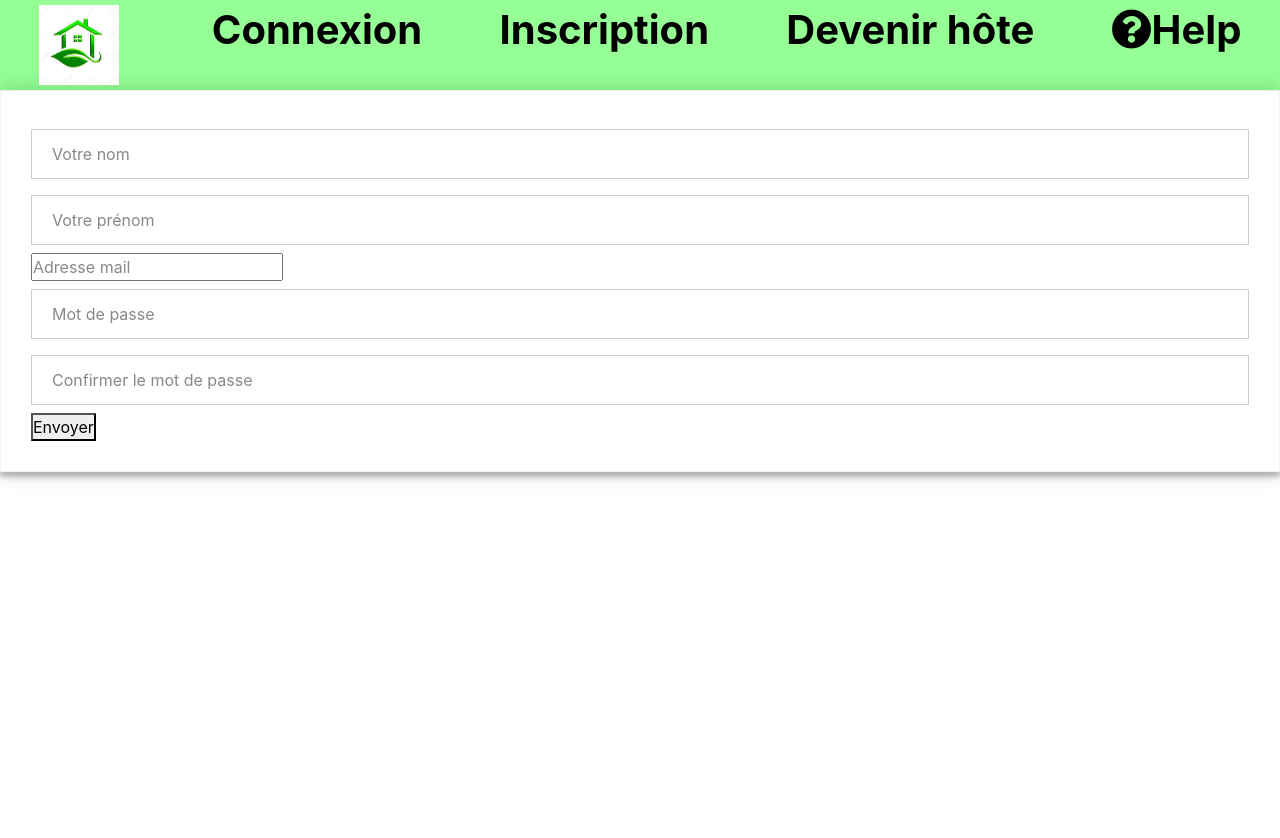
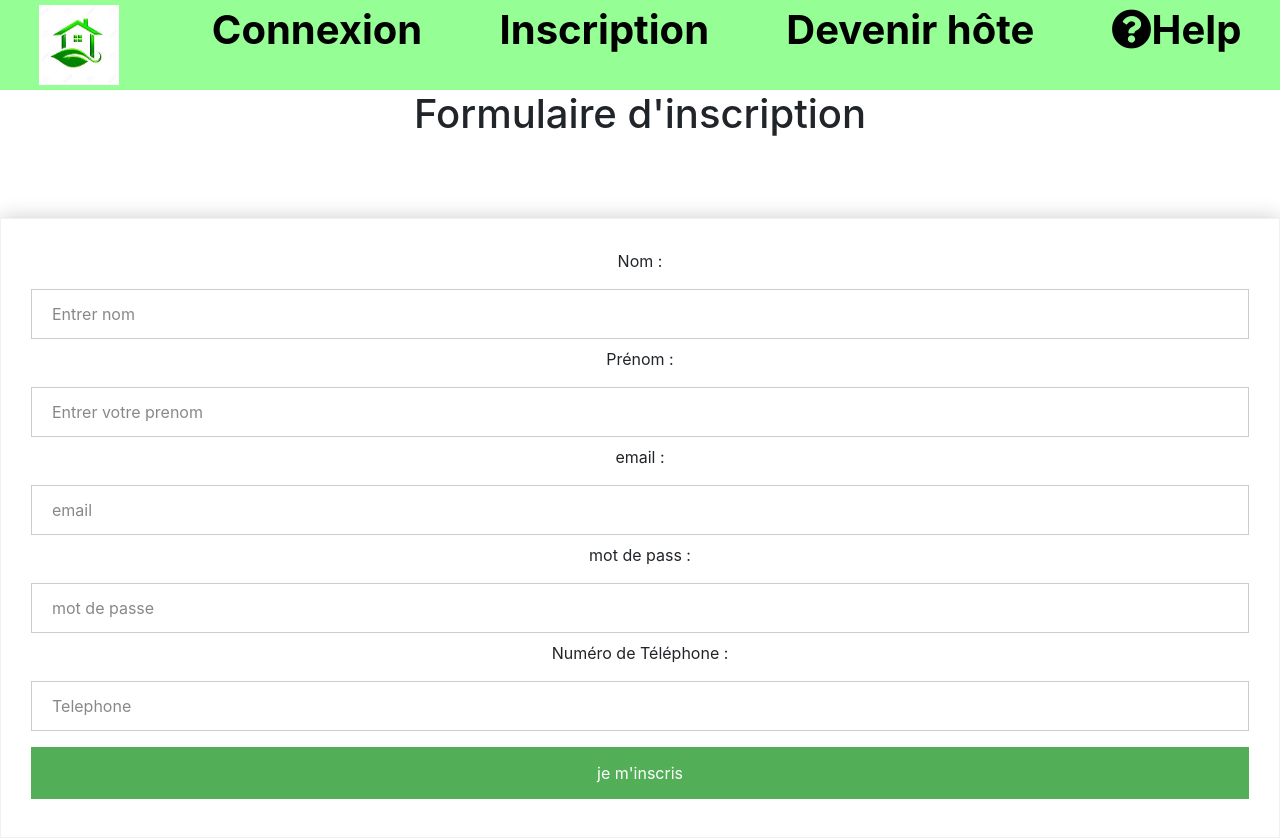
Before and after one commit to leoniemandah/Projet_Web, a PHP site: page /inscription.php in a window 1280 px wide. Before the commit the page ends 481 px from the top, so only its background shows below. Run offline with PHP 8.4, Linux system fonts and the light colour scheme; some libraries are stand-ins or nearby versions.

Commit message:
modification de la page inscription

```diff
--- a/public/index.php
+++ b/public/index.php
@@ -1,6 +1,6 @@
 <?php
-session_start();
-// Fichier PHP contenant la connexion à votre BDD
+
+
 require_once '../src/connexionDB.php';
 
 $title = "Accueil";
--- a/public/inscription.php
+++ b/public/inscription.php
@@ -8,129 +8,56 @@ require_once '../layout/header.php';
 
 
 <?php
-session_start();
-include('../src/connexionDB.php'); // Fichier PHP contenant la connexion à votre BDD
 
-// S'il y a une session alors on ne retourne plus sur cette page
-if (isset($_SESSION['id'])){
-    header('Location: index.php');
-    exit;
+
+$bdd = new PDO( "mysql:host=localhost;dbname=airbnb",
+"airbnb",
+'sfe2kktlJ9s8lEP9');
+
+if(isset($_POST['inscription']))
+{
+    if(!empty($_POST['nom']) && !empty($_POST['prenom']) && !empty($_POST['email']) && !empty($_POST['password']) && !empty($_POST['telephone']))
+{
+    $nom = htmlspecialchars($_POST['nom']);
+    $prenom = htmlspecialchars($_POST['prenom']);
+    $email = sha1($_POST['email']);
+    $password = htmlspecialchars($_POST['password']);
+    $telephone = htmlspecialchars($_POST['telephone']);
+
+$insertmbr = $bdd->prepare("INSERT INTO users(nom, prenom, email, numeroTelephone, password) VALUES(?, ?, ?, ?, ?)");
+$insertmbr ->execute(array($nom, $prenom, $email, $telephone, $password));
+$erreur ="Votre compte a bien été créé !";
+
+}
+else{
+    $erreur = "Tous les champs doivent etre complété";
 }
 
-// Si la variable "$_Post" contient des informations alors on les traitres
-if(!empty($_POST)){
-    extract($_POST);
-    $valid = true;
-
-    // On se place sur le bon formulaire grâce au "name" de la balise "input"
-    if (isset($_POST['inscription'])){
-        $nom  = htmlentities(trim($nom)); // On récupère le nom
-        $prenom = htmlentities(trim($prenom)); // on récupère le prénom
-        $mail = htmlentities(strtolower(trim($mail))); // On récupère le mail
-        $mdp = trim($mdp); // On récupère le mot de passe
-        $confmdp = trim($confmdp); //  On récupère la confirmation du mot de passe
-
-        //  Vérification du nom
-        if(empty($nom)){
-            $valid = false;
-            $er_nom = ("Le nom d' utilisateur ne peut pas être vide");
-        }
-
-        //  Vérification du prénom
-        if(empty($prenom)){
-            $valid = false;
-            $er_prenom = ("Le prenom d' utilisateur ne peut pas être vide");
-        }
-
-        // Vérification du mail
-        if(empty($mail)){
-            $valid = false;
-            $er_mail = "Le mail ne peut pas être vide";
-
-            // On vérifit que le mail est dans le bon format
-        }elseif(!preg_match("/^[a-z0-9\-_.]+@[a-z]+\.[a-z]{2,3}$/i", $mail)){
-            $valid = false;
-            $er_mail = "Le mail n'est pas valide";
-
-        }else{
-            // On vérifit que le mail est disponible
-            $req_mail = $connexion->query("SELECT email FROM users WHERE email = ?",
-                array($mail));
-
-            $req_mail = $req_mail->fetch();
-
-            if ($req_mail['email'] <> ""){
-                $valid = false;
-                $er_mail = "Ce mail existe déjà";
-            }
-        }
-
-        // Vérification du mot de passe
-        if(empty($mdp)) {
-            $valid = false;
-            $er_mdp = "Le mot de passe ne peut pas être vide";
-
-        }elseif($mdp != $confmdp){
-            $valid = false;
-            $er_mdp = "La confirmation du mot de passe ne correspond pas";
-        }
-
-        // Si toutes les conditions sont remplies alors on fait le traitement
-        if($valid){
-
-            $mdp = crypt($mdp, "$6$rounds=5000$macleapersonnaliseretagardersecret$");
-            $date_creation_compte = date('Y-m-d H:i:s');
-
-            // On insert nos données dans la table utilisateur
-            $sql->insert("INSERT INTO users (nom, prenom, email, password) VALUES
-                (?, ?, ?, ?)",
-                array($nom, $prenom, $mail, $mdp));
-
-            header('Location: index.php');
-            exit;
-        }
-    }
 }
 ?>
 
 
 
-        <form method="post">
-            <?php
-                // S'il y a une erreur sur le nom alors on affiche
-                if (isset($er_nom)){
-                ?>
-                    <div><?= $er_nom ?></div>
-                <?php
-                }
-            ?>
-            <input type="text" placeholder="Votre nom" name="nom" value="<?php if(isset($nom)){ echo $nom; }?>" required>
-            <?php
-                if (isset($er_prenom)){
-                ?>
-                    <div><?= $er_prenom ?></div>
-                <?php
-                }
-            ?>
-            <input type="text" placeholder="Votre prénom" name="prenom" value="<?php if(isset($prenom)){ echo $prenom; }?>" required>
-            <?php
-                if (isset($er_mail)){
-                ?>
-                    <div><?= $er_mail ?></div>
-                <?php
-                }
-            ?>
-            <input type="email" placeholder="Adresse mail" name="mail" value="<?php if(isset($mail)){ echo $mail; }?>" required>
-            <?php
-                if (isset($er_mdp)){
-                ?>
-                    <div><?= $er_mdp ?></div>
-                <?php
-                }
-            ?>
-            <input type="password" placeholder="Mot de passe" name="mdp" value="<?php if(isset($mdp)){ echo $mdp; }?>" required>
-            <input type="password" placeholder="Confirmer le mot de passe" name="confmdp" required>
-            <button type="submit" name="inscription">Envoyer</button>
-        </form>
-    </body>
-</html>
+
+<div align="center">
+<h1>Formulaire d'inscription</h1>
+<br/><br/><br/>
+<form method="POST">
+
+              <label>Nom :</label>  <input type="text" placeholder="Entrer nom" name="nom" required>
+              <label>Prénom :</label>  <input type="text" placeholder="Entrer votre prenom" name="prenom" required>
+              <label>email :</label>  <input type="text" placeholder="email" name="email" required>
+              <label>mot de pass :</label>  <input type="text" placeholder="mot de passe" name="password" required>
+              <label>Numéro de Téléphone :</label>  <input type="text" placeholder="Telephone" name="telephone" required>
+
+
+                <input type="submit" id='submit' name="inscription" value="je m'inscris" >
+
+</form>
+<?php
+if(isset($erreur))
+{
+    echo '<font color="red">' . $erreur . "</font>";
+}
+?>
+</div>
```
Also changed, not shown: src/connexionDB.php (+0 -49 lines).
